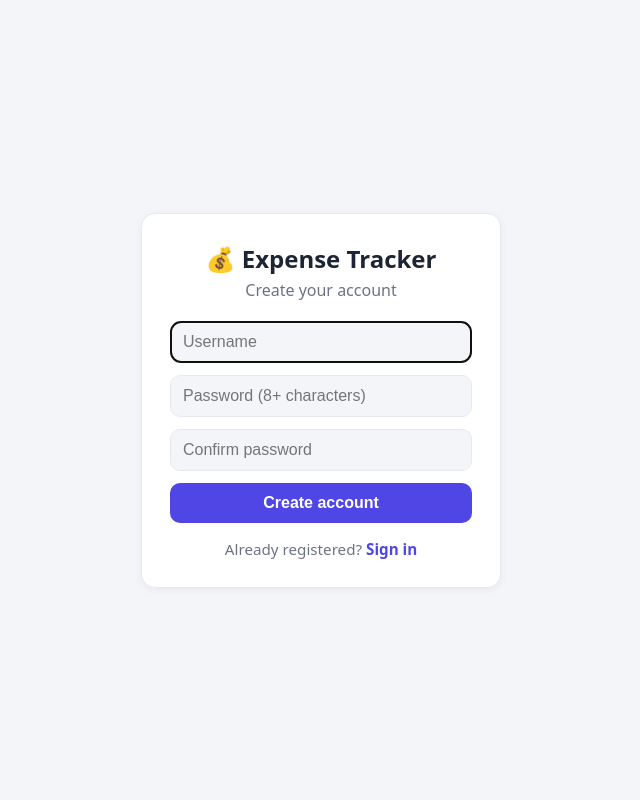
After one commit to Roycline-ux/expense-tracker, a Flask app: page /register in a window 1280 px wide. The commit adds this page. Shown: the whole page, without its empty margins (319-959 px from the left). Run offline with Flask 3, Linux system fonts and the light colour scheme.

Commit message:
Add user accounts

```diff
--- a/app.py
+++ b/app.py
@@ -1,17 +1,21 @@
 import os
-import hmac
+import re
 import sqlite3
 from datetime import date
 from functools import wraps
 from flask import (
     Flask, render_template, request, redirect,
-    url_for, flash, session,
+    url_for, flash, session, g,
 )
+from werkzeug.security import generate_password_hash, check_password_hash
 
 app = Flask(__name__)
 app.secret_key = os.environ.get("SECRET_KEY", "dev-only-change-me")
 
-APP_PASSWORD = os.environ.get("APP_PASSWORD", "changeme")
+# Set ALLOW_REGISTRATION to "0" on the server once your accounts exist
+ALLOW_REGISTRATION = os.environ.get("ALLOW_REGISTRATION", "1") == "1"
+
+USERNAME_RE = re.compile(r"[A-Za-z0-9_]{3,30}")
 
 BASE_DIR = os.path.dirname(os.path.abspath(__file__))
 DB_FILE = os.path.join(BASE_DIR, "expenses.db")
@@ -27,35 +31,125 @@ def init_db():
     with get_connection() as conn:
         conn.execute(
             """
+            CREATE TABLE IF NOT EXISTS users (
+                id INTEGER PRIMARY KEY AUTOINCREMENT,
+                username TEXT NOT NULL UNIQUE,
+                password_hash TEXT NOT NULL
+            )
+            """
+        )
+        conn.execute(
+            """
             CREATE TABLE IF NOT EXISTS expenses (
                 id INTEGER PRIMARY KEY AUTOINCREMENT,
                 amount REAL NOT NULL,
                 category TEXT NOT NULL,
                 description TEXT,
-                date TEXT NOT NULL
+                date TEXT NOT NULL,
+                user_id INTEGER
             )
             """
         )
+        # Upgrade an older expenses table that has no user_id column
+        columns = [row["name"] for row in conn.execute("PRAGMA table_info(expenses)")]
+        if "user_id" not in columns:
+            conn.execute("ALTER TABLE expenses ADD COLUMN user_id INTEGER")
+        conn.execute(
+            "CREATE INDEX IF NOT EXISTS idx_expenses_user ON expenses(user_id)"
+        )
+
+
+@app.before_request
+def load_user():
+    g.user = None
+    user_id = session.get("user_id")
+    if user_id is not None:
+        with get_connection() as conn:
+            g.user = conn.execute(
+                "SELECT id, username FROM users WHERE id = ?", (user_id,)
+            ).fetchone()
+        if g.user is None:
+            session.clear()
 
 
 def login_required(view):
     @wraps(view)
     def wrapped(*args, **kwargs):
-        if not session.get("logged_in"):
+        if g.user is None:
             return redirect(url_for("login"))
         return view(*args, **kwargs)
     return wrapped
 
 
+@app.route("/register", methods=["GET", "POST"])
+def register():
+    if not ALLOW_REGISTRATION:
+        flash("Registration is closed.")
+        return redirect(url_for("login"))
+
+    if request.method == "POST":
+        username = request.form.get("username", "").strip()
+        password = request.form.get("password", "")
+        confirm = request.form.get("confirm", "")
+
+        error = None
+        new_id = None
+        if not USERNAME_RE.fullmatch(username):
+            error = "Username must be 3-30 characters: letters, numbers, underscore."
+        elif len(password) < 8:
+            error = "Password must be at least 8 characters."
+        elif password != confirm:
+            error = "Passwords do not match."
+
+        if error is None:
+            try:
+                with get_connection() as conn:
+                    is_first = conn.execute(
+                        "SELECT COUNT(*) FROM users"
+                    ).fetchone()[0] == 0
+                    cur = conn.execute(
+                        "INSERT INTO users (username, password_hash) VALUES (?, ?)",
+                        (username.lower(), generate_password_hash(password)),
+                    )
+                    new_id = cur.lastrowid
+                    if is_first:
+                        # The first account inherits any older expenses
+                        conn.execute(
+                            "UPDATE expenses SET user_id = ? WHERE user_id IS NULL",
+                            (new_id,),
+                        )
+            except sqlite3.IntegrityError:
+                error = "That username is already taken."
+
+        if error:
+            flash(error)
+        else:
+            session.clear()
+            session["user_id"] = new_id
+            return redirect(url_for("index"))
+
+    return render_template("register.html", allow_registration=ALLOW_REGISTRATION)
+
+
 @app.route("/login", methods=["GET", "POST"])
 def login():
     if request.method == "POST":
+        username = request.form.get("username", "").strip().lower()
         password = request.form.get("password", "")
-        if hmac.compare_digest(password.encode(), APP_PASSWORD.encode()):
-            session["logged_in"] = True
+
+        with get_connection() as conn:
+            user = conn.execute(
+                "SELECT id, password_hash FROM users WHERE username = ?",
+                (username,),
+            ).fetchone()
+
+        if user and check_password_hash(user["password_hash"], password):
+            session.clear()
+            session["user_id"] = user["id"]
             return redirect(url_for("index"))
-        flash("Wrong password.")
-    return render_template("login.html")
+        flash("Wrong username or password.")
+
+    return render_template("login.html", allow_registration=ALLOW_REGISTRATION)
 
 
 @app.route("/logout", methods=["POST"])
@@ -67,28 +161,35 @@ def logout():
 @app.route("/")
 @login_required
 def index():
+    uid = g.user["id"]
     with get_connection() as conn:
         expenses = conn.execute(
-            "SELECT * FROM expenses ORDER BY date DESC, id DESC"
+            "SELECT * FROM expenses WHERE user_id = ? ORDER BY date DESC, id DESC",
+            (uid,),
         ).fetchall()
         total = conn.execute(
-            "SELECT COALESCE(SUM(amount), 0) FROM expenses"
+            "SELECT COALESCE(SUM(amount), 0) FROM expenses WHERE user_id = ?",
+            (uid,),
         ).fetchone()[0]
         categories = conn.execute(
             """
             SELECT category, SUM(amount) AS cat_total
             FROM expenses
+            WHERE user_id = ?
             GROUP BY category
             ORDER BY cat_total DESC
-            """
+            """,
+            (uid,),
         ).fetchall()
         months = conn.execute(
             """
             SELECT substr(date, 1, 7) AS month, SUM(amount) AS month_total
             FROM expenses
+            WHERE user_id = ?
             GROUP BY month
             ORDER BY month
-            """
+            """,
+            (uid,),
         ).fetchall()
 
     chart_data = {
@@ -125,8 +226,9 @@ def add():
 
     with get_connection() as conn:
         conn.execute(
-            "INSERT INTO expenses (amount, category, description, date) VALUES (?, ?, ?, ?)",
-            (amount, category, description, str(date.today())),
+            "INSERT INTO expenses (amount, category, description, date, user_id) "
+            "VALUES (?, ?, ?, ?, ?)",
+            (amount, category, description, str(date.today()), g.user["id"]),
         )
     flash("Expense added!")
     return redirect(url_for("index"))
@@ -136,7 +238,10 @@ def add():
 @login_required
 def delete(expense_id):
     with get_connection() as conn:
-        conn.execute("DELETE FROM expenses WHERE id = ?", (expense_id,))
+        conn.execute(
+            "DELETE FROM expenses WHERE id = ? AND user_id = ?",
+            (expense_id, g.user["id"]),
+        )
     flash("Expense deleted.")
     return redirect(url_for("index"))
 
--- a/index.html
+++ b/index.html
@@ -143,7 +143,7 @@
   <div class="container">
     <header>
       <h1>💰 Expense Tracker</h1>
-      <p>Know where your money goes</p>
+            <p>Signed in as <strong>{{ g.user["username"] }}</strong></p>
       <form method="POST" action="{{ url_for('logout') }}" style="margin-top:10px;">
         <button type="submit" class="logout">Log out</button>
       </form>
--- /dev/null
+++ b/templates/register.html
@@ -0,0 +1,46 @@
+<!DOCTYPE html>
+<html lang="en">
+<head>
+  <meta charset="UTF-8">
+  <meta name="viewport" content="width=device-width, initial-scale=1">
+  <title>Register - Expense Tracker</title>
+  <style>
+    :root { --bg:#f3f5f9; --card:#fff; --text:#1d2433; --muted:#6b7385; --border:#e6e9f0; --primary:#4f46e5; --danger-bg:#fdecec; --danger:#b42318; }
+    @media (prefers-color-scheme: dark) {
+      :root { --bg:#111522; --card:#1a2033; --text:#e8ebf4; --muted:#98a0b5; --border:#2a3148; --primary:#818cf8; --danger-bg:#3a1c1e; --danger:#f0868a; }
+    }
+    * { box-sizing: border-box; }
+    body { margin:0; min-height:100vh; display:flex; align-items:center; justify-content:center;
+           font-family: system-ui, -apple-system, "Segoe UI", Roboto, sans-serif;
+           background:var(--bg); color:var(--text); padding:16px; }
+    .box { background:var(--card); border:1px solid var(--border); border-radius:14px;
+           padding:28px; width:100%; max-width:360px; box-shadow:0 2px 8px rgba(0,0,0,.05); }
+    h1 { margin:0 0 4px; font-size:1.5rem; text-align:center; }
+    p.sub { margin:0 0 20px; color:var(--muted); text-align:center; }
+    input { width:100%; padding:11px 12px; border:1px solid var(--border); border-radius:10px;
+            background:var(--bg); color:var(--text); font-size:1rem; margin-bottom:12px; }
+    button { width:100%; padding:11px; border:none; border-radius:10px; background:var(--primary);
+             color:#fff; font-size:1rem; font-weight:600; cursor:pointer; }
+    .msg { background:var(--danger-bg); color:var(--danger); padding:10px 12px;
+           border-radius:10px; margin-bottom:14px; }
+    .alt { text-align:center; margin:16px 0 0; color:var(--muted); font-size:.95rem; }
+    .alt a { color:var(--primary); font-weight:600; text-decoration:none; }
+  </style>
+</head>
+<body>
+  <div class="box">
+    <h1>💰 Expense Tracker</h1>
+    <p class="sub">Create your account</p>
+    {% with messages = get_flashed_messages() %}
+      {% for m in messages %}<div class="msg">{{ m }}</div>{% endfor %}
+    {% endwith %}
+    <form method="POST">
+      <input type="text" name="username" placeholder="Username" autofocus required>
+      <input type="password" name="password" placeholder="Password (8+ characters)" required>
+      <input type="password" name="confirm" placeholder="Confirm password" required>
+      <button type="submit">Create account</button>
+    </form>
+    <p class="alt">Already registered? <a href="{{ url_for('login') }}">Sign in</a></p>
+  </div>
+</body>
+</html>
```
Also changed, not shown: templates/login.html (+7 -1 lines).
